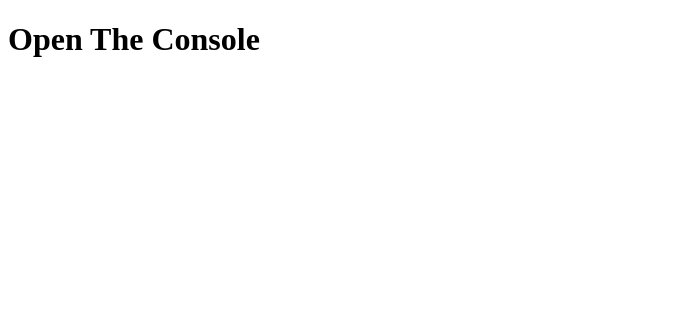
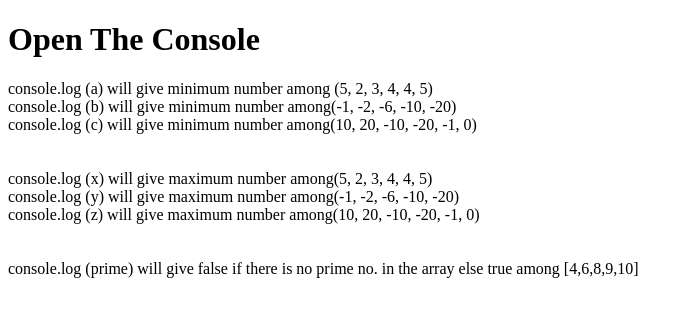
Before and after one commit to anmol7706/1Jan, a plain HTML site: page index.html in a window 1280 px wide. Shown: the whole page, without its empty margins (0-693 px from the left). Drawn offline with Linux system fonts and the light colour scheme.

Commit message:
description
description

```diff
--- a/index.html
+++ b/index.html
@@ -10,6 +10,25 @@
 
 <body>
     <h1>Open The Console</h1>
+    <p>
+        console.log (a) will give minimum number among (5, 2, 3, 4, 4, 5)
+        <br>
+        console.log (b) will give minimum number among(-1, -2, -6, -10, -20)
+        <br>
+        console.log (c) will give minimum number among(10, 20, -10, -20, -1, 0)
+        <br>
+        <br>
+        <br>
+        console.log (x) will give maximum number among(5, 2, 3, 4, 4, 5)
+        <br>
+        console.log (y) will give maximum number among(-1, -2, -6, -10, -20)
+        <br>
+        console.log (z) will give maximum number among(10, 20, -10, -20, -1, 0)
+        <br>
+        <br>
+        <br>
+        console.log (prime) will give false if there is no prime no. in the array else true among [4,6,8,9,10]
+    </p>
     <script>
         // for minimum maximum number using rest operator
 
@@ -36,11 +55,9 @@
         let a = minofAll(5, 2, 3, 4, 4, 5);
         let b = minofAll(-1, -2, -6, -10, -20);
         let c = minofAll(10, 20, -10, -20, -1, 0);
-        console.log(a,b,c);
         let x = maxofAll(5, 2, 3, 4, 4, 5);
         let y = maxofAll(-1, -2, -6, -10, -20);
         let z = maxofAll(10, 20, -10, -20, -1, 0);
-        console.log(x,y,z);
 
 
         // Array prototype to find if a prime number is present in array
@@ -73,7 +90,7 @@
             }
 
         let arr = [4,6,8,9,10];
-        console.log("Is Prime "+arr.checkPrime());
+        let prime = arr.checkPrime();
 
 
 
```
